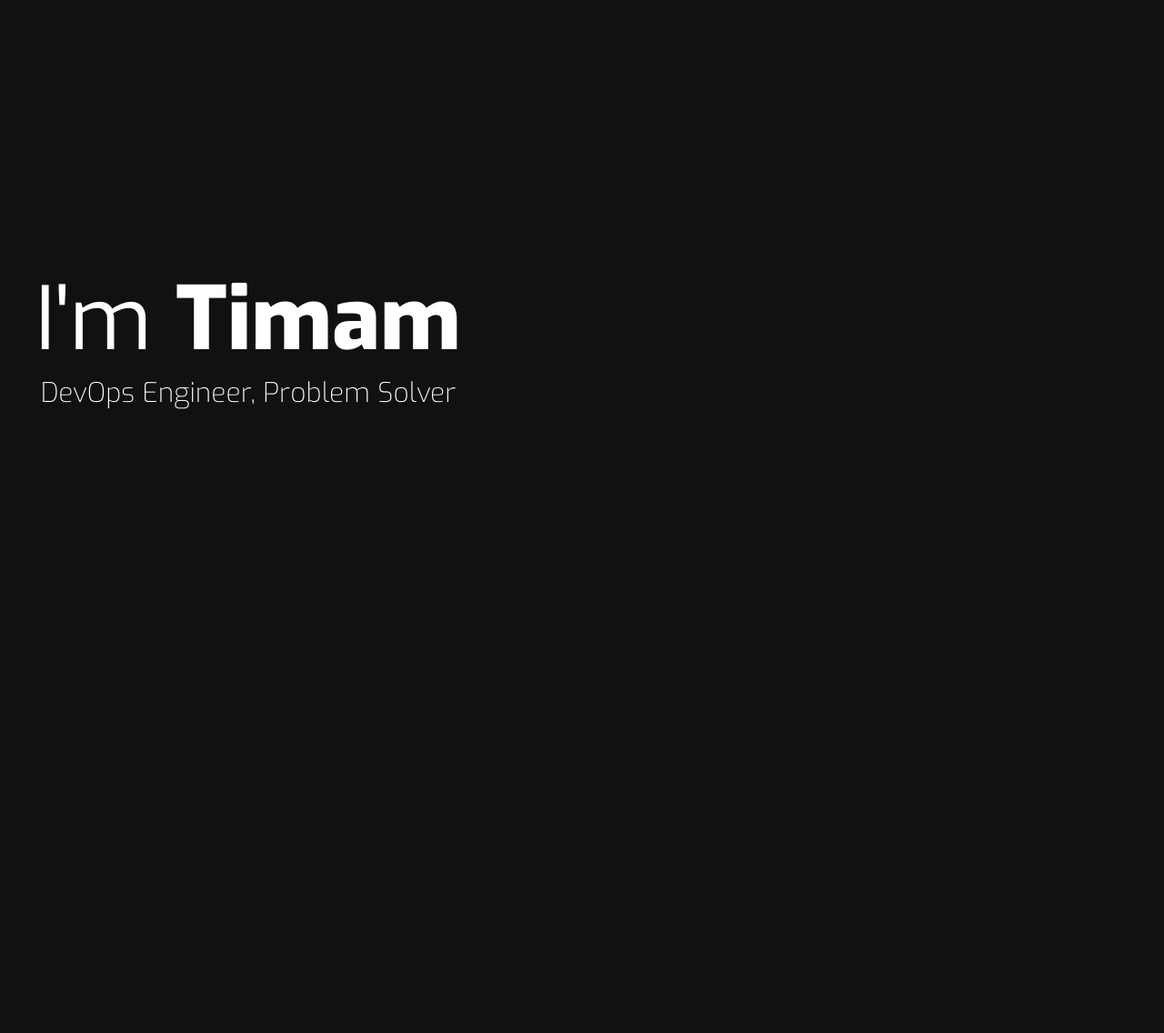
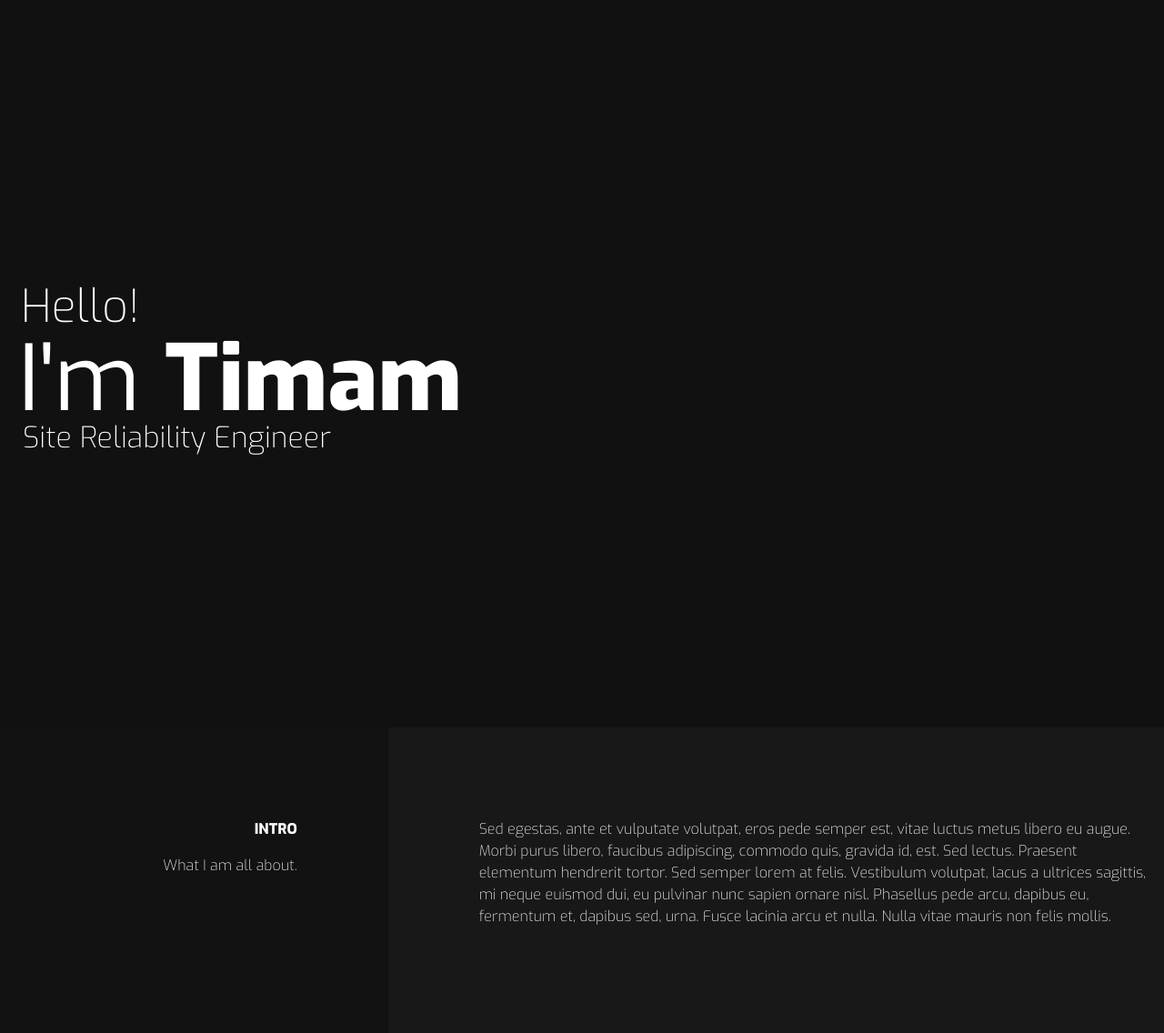
Before and after one commit to timam/timamio, a Django app: page / in a window 1280 px wide. Shown: the whole page at 91% size. Before the commit the page ends 450 px from the top, so only its background shows below. Run offline with Django 3.2, Linux system fonts and the light colour scheme; some libraries are stand-ins or nearby versions.

Commit message:
landing formate changed, implemented darker-left lighter-right

```diff
--- a/static/landing/css/style.css
+++ b/static/landing/css/style.css
@@ -10,36 +10,83 @@ html, body {
     min-height: 100;
     width: 100%;
     background-size: cover;
+    position:  relative;
+    padding: 300px 20px;
 }
 
-
-
-.title {
-    display: flex;
-    position: relative;
-    top: 45%;
-    transform: perspective(1px) translateY(-50%);
-    padding-left: 3%;
-
+.landing-hello {
+    width:  100%;
+    display:  block;
+    overflow:  hidden;
     color: #FFFFFF;
+    font-size: 50px;
     font-family: 'Exo', sans-serif;
-    font-weight: revert;
-    font-size: 600%;
-
-
+    font-weight: lighter;
+    padding-left: 3px;
 }
 
-.subtitle {
+.landing-title {
+    top: -48px;
+    position: relative;
+    width: 100%;
     display: block;
-    position: relative;
-    top: 34%;
-    transform: perspective(1px) translateY(-50%);
-    padding-left: 3.5%;
+    overflow: hidden;
+    color: #FFFFFF;
+    font-size: 100px;
+    font-family: 'Exo', sans-serif;
+}
 
+.landing-sub {
+    top: -100px;
+    left: +5px;
+    position:  relative;
+    width: 100%;
+    display: block;
+    overflow: hidden;
     color: #FFFFFF;
+    font-size: 32px;
     font-family: 'Exo', sans-serif;
     font-weight: lighter;
-    font-size: 187%;
+}
 
+.darker-left {
+    overflow: hidden;
+    background: #121212;
+    padding-top: 100px;
+    padding-right: 100px;
+    padding-bottom: 100px;
+    color: #f8f8f8;
+}
 
+.darker-left-title{
+    text-align: right;
+    font-family: 'Exo', sans-serif;
+    font-weight: bold;
 }
+
+.darker-left-sub{
+    text-align: right;
+    font-family: 'Exo', sans-serif;
+    font-weight: lighter;
+}
+
+.lighter-right {
+    overflow: hidden;
+    background: #181818;
+    padding-top: 100px;
+    padding-left: 100px;
+    padding-bottom: 100px;
+    color: #f4f4f4;
+}
+
+.lighter-right-title {
+    text-align: left;
+    font-family: 'Exo', sans-serif;
+    font-weight: bold;
+}
+
+.lighter-right-sub {
+    text-align: left;
+    font-family: 'Exo', sans-serif;
+    font-weight: lighter;
+}
--- a/templates/landing/index.html
+++ b/templates/landing/index.html
@@ -22,12 +22,33 @@
 
 
 <div class="landing">
-    <div class="title">
+    <div class="landing-hello">
+        <p class="landing-text">Hello!</p>
+    </div>
+    <div class="landing-title">
         <p class="landing-text">I'm <strong>Timam</strong></p>
     </div>
-    <div class="subtitle">
-        <p class="landing-text"> DevOps Engineer, Problem Solver</p>
+    <div class="landing-sub">
+        <p class="landing-text"> Site Reliability Engineer</p>
     </div>
+</div>
+
+<div class="container-fluid">
+    <div class="row">
+        <div class="col col-lg-4 darker-left ">
+            <p class="darker-left-title"> INTRO</p>
+            <p class="darker-left-sub"> What I am all about. </p>
+        </div>
+        <div class="col col-lg-8 lighter-right">
+            <p class="lighter-right-sub">
+                Sed egestas, ante et vulputate volutpat, eros pede semper est, vitae luctus metus libero eu augue. Morbi purus libero,
+                faucibus adipiscing, commodo quis, gravida id, est. Sed lectus. Praesent elementum hendrerit tortor. Sed semper lorem at felis.
+                Vestibulum volutpat, lacus a ultrices sagittis, mi neque euismod dui, eu pulvinar nunc sapien ornare nisl. Phasellus pede arcu,
+                dapibus eu, fermentum et, dapibus sed, urna. Fusce lacinia arcu et nulla. Nulla vitae mauris non felis mollis.
+            </p>
+        </div>
+    </div>
+
 </div>
 
 <!-- Optional JavaScript -->
```
